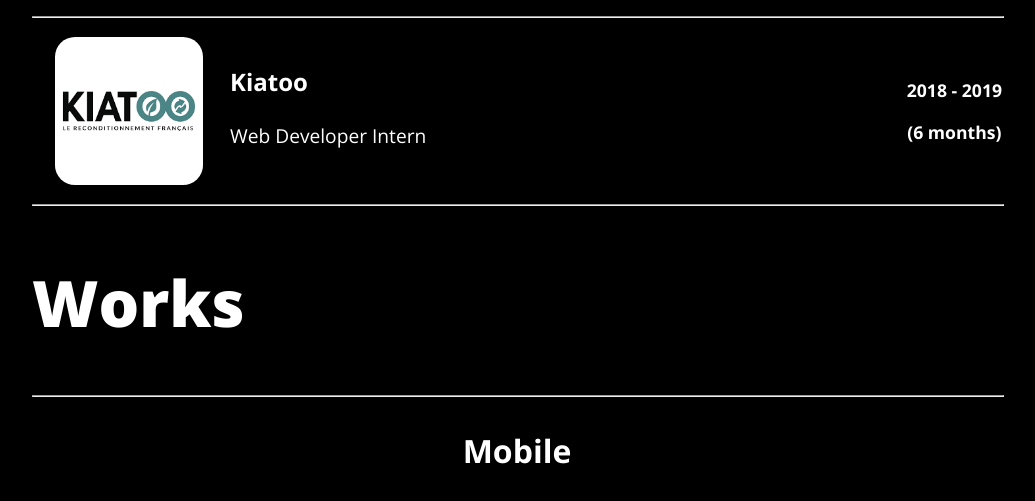
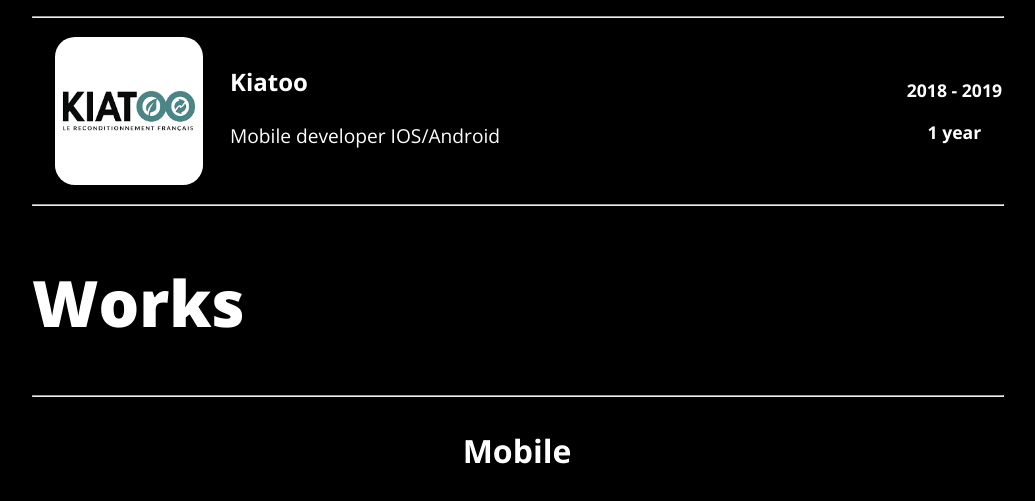
Before and after one commit to edsonDeCavalho/CV_webpage, a plain HTML site: page index.html in a window 1280 px wide. Shown: the part 2626-3127 px from the top of the page, without its empty margins (123-1158 px from the left). Drawn offline with nearby package versions, Linux system fonts and the light colour scheme; files whose address does not match are found by name.

Commit message:
CV upload

```diff
--- a/index.html
+++ b/index.html
@@ -169,13 +169,13 @@
                 </article>
                 <article class="article_a_work element">
                     <h3 class="titleWorkArticle">Kiatoo</h3>
-                    <p class="textExpiriencekArticle">Web Developer Intern</p>
+                    <p class="textExpiriencekArticle">Mobile developer IOS/Android</p>
                     <div class="technologies_section containerFlex">
                     </div>
                 </article>
                 <article style="align-content: center;">
                     <p class="timeWorking">2018 - 2019</p>
-                    <p class="night-mode timeWorking">(6 months)</p>
+                    <p class="night-mode timeWorking">1 year</p>
                 </article>
             </div>
         </a>
```
Also changed, not shown: 3 other files.
